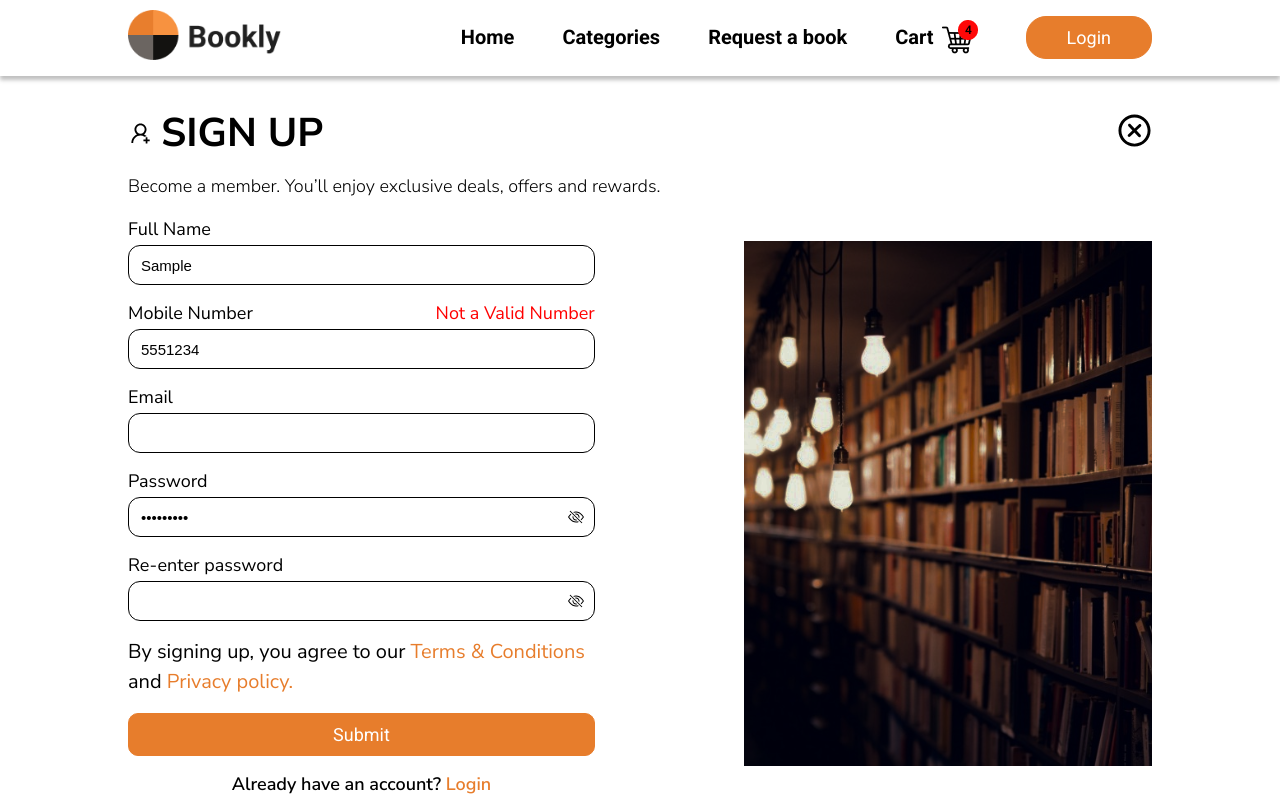
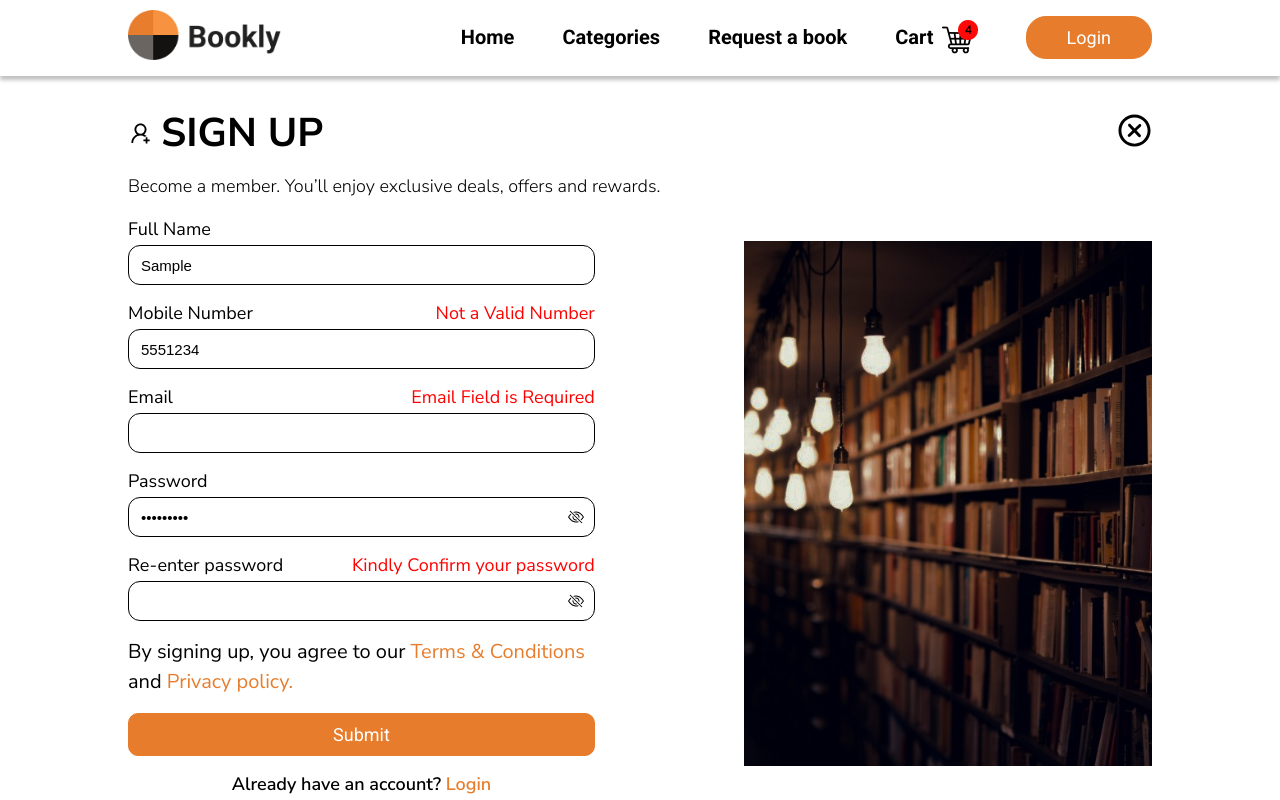
Before and after one commit to gift56/Bookly2.0, a React (Create React App) app: page /getstarted in a window 1280 px wide. Both pictures are taken after typing "Sample", "5551234", "name@example.com", "Sample123", "Sample123" into the empty fields and a click on the button "Submit". Shown: the top 800 px of the page. Built offline with nearby package versions, Linux system fonts and the light colour scheme; no server answers; a web font is replaced by a local one.

Commit message:
writing some stuff

```diff
--- a/src/pages/SignUp.jsx
+++ b/src/pages/SignUp.jsx
@@ -78,8 +78,8 @@ const SignUp = () => {
                 <div className="formControl">
                   <label htmlFor="email">
                     Email
-                    {errors.name && (
-                      <span className={`error`}>{errors.name}</span>
+                    {errors.email && (
+                      <span className={`error`}>{errors.email}</span>
                     )}
                   </label>
                   <input
@@ -89,7 +89,12 @@ const SignUp = () => {
                   />
                 </div>
                 <div className="formControl">
-                  <label htmlFor="password">Password</label>
+                  <label htmlFor="password">
+                    Password
+                    {errors.password ? (
+                      <span className={`error`}>{errors.password}</span>
+                    ) : null}
+                  </label>
                   <input
                     type={!eye ? "password" : "text"}
                     value={values.password}
@@ -105,7 +110,12 @@ const SignUp = () => {
                   </div>
                 </div>
                 <div className="formControl">
-                  <label htmlFor="confirmpassword">Re-enter password</label>
+                  <label htmlFor="confirmpassword">
+                    Re-enter password
+                    {errors.confirmPass ? (
+                      <span className={`error`}>{errors.confirmPass}</span>
+                    ) : null}
+                  </label>
                   <input
                     type={!confirmEye ? "password" : "text"}
                     value={values.confirmPass}
```
